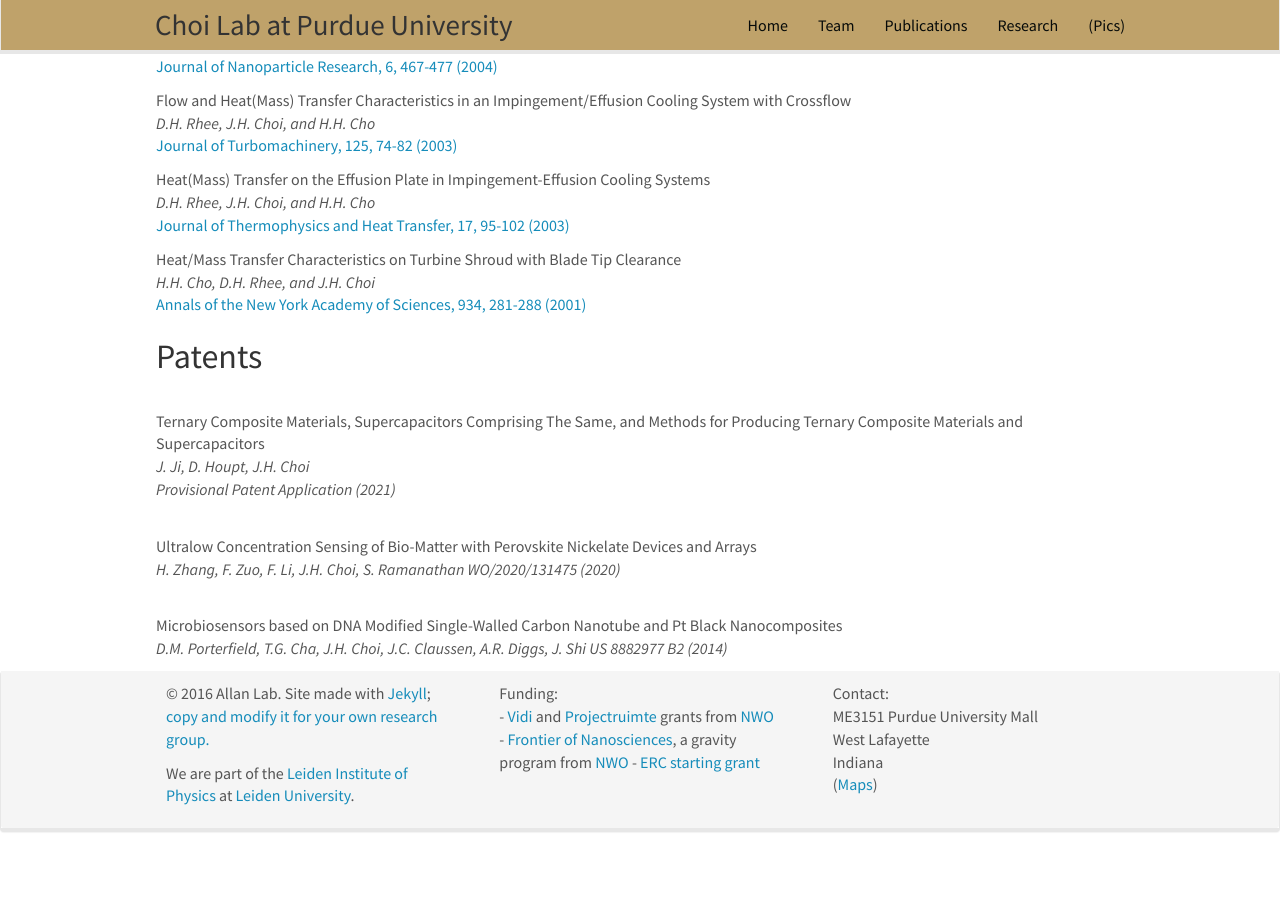
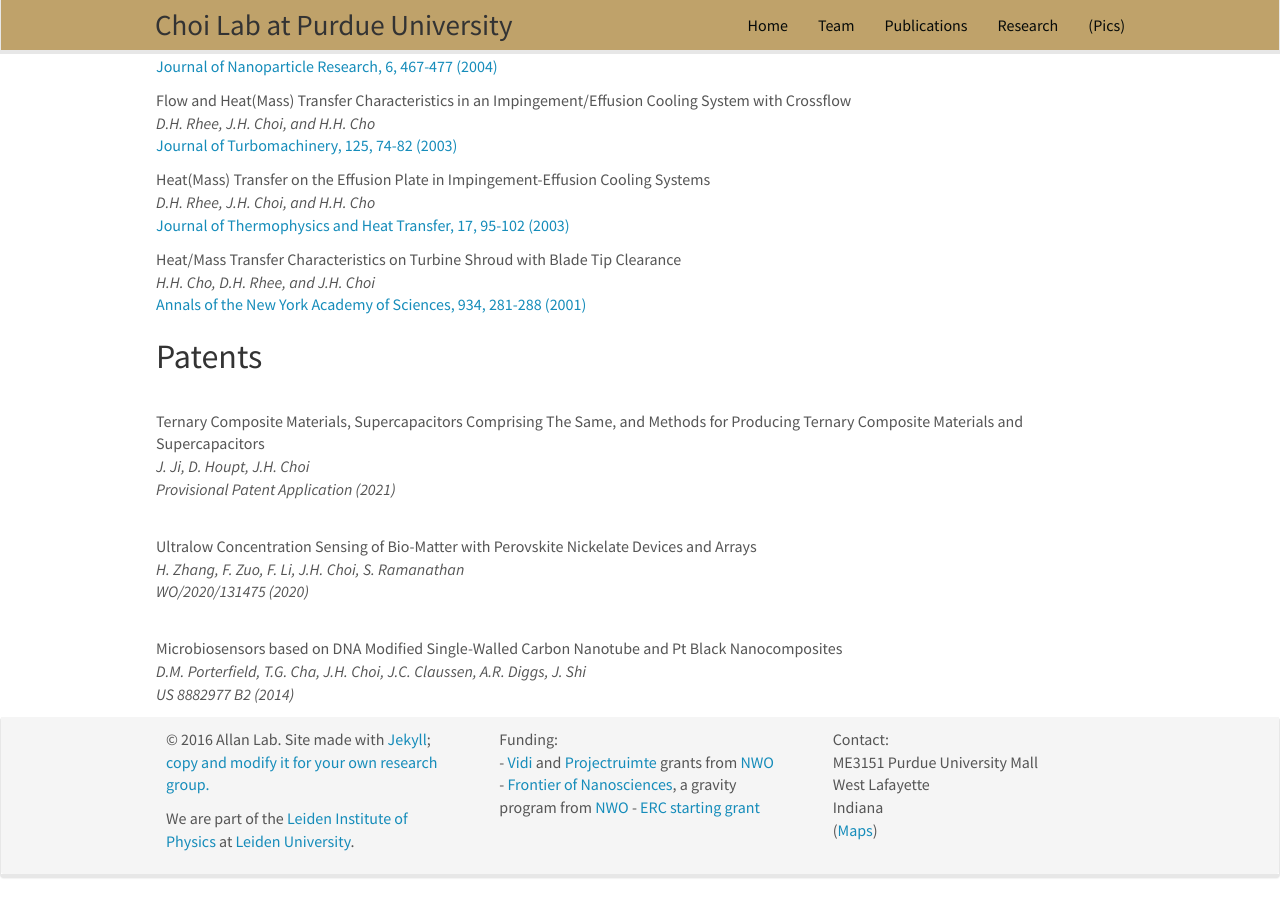
Before and after one commit to choidnalab/choidnalab.github.io, a Jekyll site: the page built from _pages/publications.md, in a window 1280 px wide and 900 px high, scrolled down 5025 px. Built offline with Jekyll 4.4.1, drawn with Linux system fonts in a browser that asks for light colours; nearby versions of some CDN libraries; before the commit the page ends 5879 px from its top, so only the background shows below that.

```diff
--- a/_pages/publications.md
+++ b/_pages/publications.md
@@ -18,8 +18,8 @@ permalink: /publications/
 
 
 ## Patents
-<br />Ternary Composite Materials, Supercapacitors Comprising The Same, and Methods for Producing Ternary Composite Materials and Supercapacitors<br /><em>J. Ji, D. Houpt, J.H. Choi<br /><em> Provisional Patent Application (2021)
+<br />Ternary Composite Materials, Supercapacitors Comprising The Same, and Methods for Producing Ternary Composite Materials and Supercapacitors<br /><em>J. Ji, D. Houpt, J.H. Choi<br />Provisional Patent Application (2021)
 
-<br />Ultralow Concentration Sensing of Bio-Matter with Perovskite Nickelate Devices and Arrays<br /><em>H. Zhang, F. Zuo, F. Li, J.H. Choi, S. Ramanathan<em> WO/2020/131475 (2020)
+<br />Ultralow Concentration Sensing of Bio-Matter with Perovskite Nickelate Devices and Arrays<br /><em>H. Zhang, F. Zuo, F. Li, J.H. Choi, S. Ramanathan<br /> WO/2020/131475 (2020)
 
-<br />Microbiosensors based on DNA Modified Single-Walled Carbon Nanotube and Pt Black Nanocomposites<br /><em>D.M. Porterfield, T.G. Cha, J.H. Choi, J.C. Claussen, A.R. Diggs, J. Shi<em> US 8882977 B2 (2014)
+<br />Microbiosensors based on DNA Modified Single-Walled Carbon Nanotube and Pt Black Nanocomposites<br /><em>D.M. Porterfield, T.G. Cha, J.H. Choi, J.C. Claussen, A.R. Diggs, J. Shi<br /> US 8882977 B2 (2014)
```
